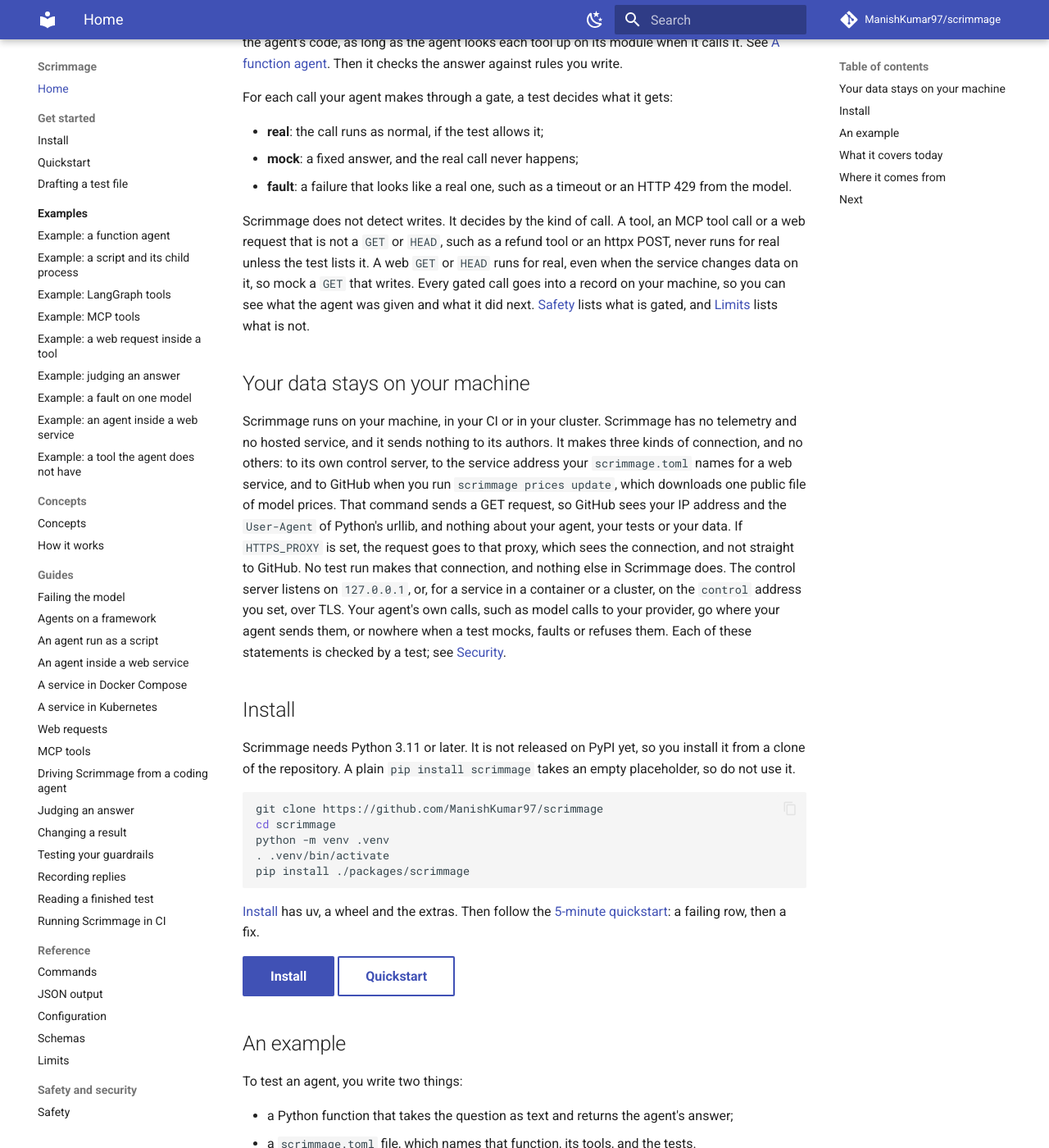
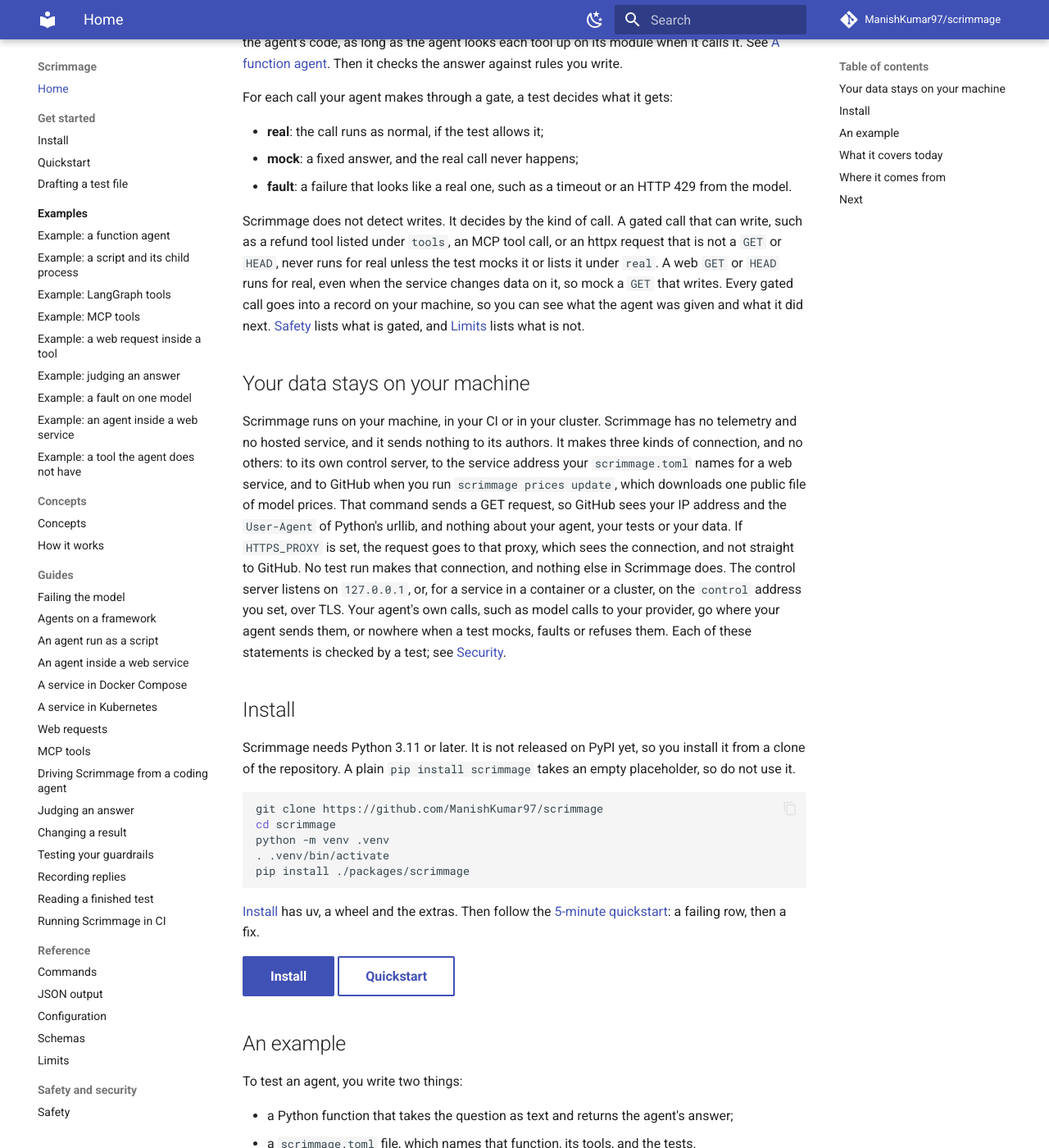
Before and after one commit to ManishKumar97/scrimmage, an MkDocs documentation site: the page built from docs/index.md, in a window 1280 px wide and 1400 px high, scrolled down 259 px. Shown: the whole window at 82% size. Built offline with MkDocs 1.6.1 and Material for MkDocs 9.7.7, drawn with Linux system fonts in a browser that asks for light colours; comment, search, counter and statistics services are not loaded; some of the changed text lies outside the part shown.

Commit message:
docs: say only a gated call is held, and name the keys that free it

```diff
--- a/docs/index.md
+++ b/docs/index.md
@@ -17,7 +17,7 @@ For each call your agent makes through a gate, a test decides what it gets:
 
 Scrimmage does not detect writes.
 It decides by the kind of call.
-A tool, an MCP tool call or a web request that is not a `GET` or `HEAD`, such as a refund tool or an httpx POST, never runs for real unless the test lists it.
+A gated call that can write, such as a refund tool listed under `tools`, an MCP tool call, or an httpx request that is not a `GET` or `HEAD`, never runs for real unless the test mocks it or lists it under `real`.
 A web `GET` or `HEAD` runs for real, even when the service changes data on it, so mock a `GET` that writes.
 Every gated call goes into a record on your machine, so you can see what the agent was given and what it did next.
 [Safety](safety.md) lists what is gated, and [Limits](limits.md) lists what is not.
@@ -62,7 +62,7 @@ To test an agent, you write two things:
 - a `scrimmage.toml` file, which names that function, its tools, and the tests.
 
 The agent calls a real model, so you need an OpenAI or an Anthropic API key.
-For an agent on Anthropic's library, see [Failing the model](model-faults.md#an-agent-that-uses-the-anthropic-library).
+For an agent on Anthropic's library, see [An agent that uses the anthropic library](model-faults.md#an-agent-that-uses-the-anthropic-library).
 Scrimmage is not on PyPI yet, so you install it from a clone of the repository; see [Install](install.md).
 
 The bot has two tools, one that reads and one that writes:
```
